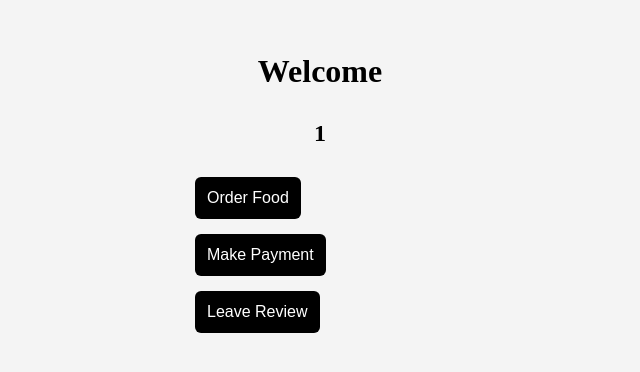
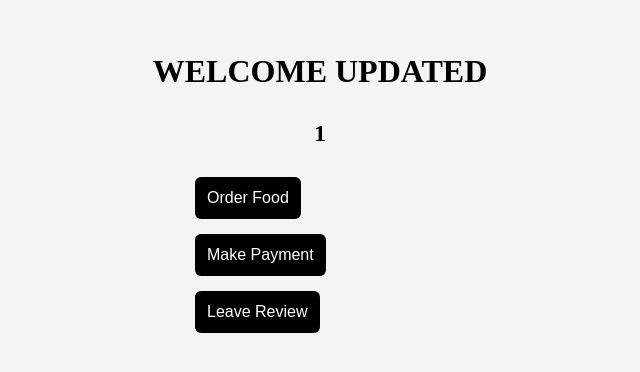
Before and after one commit to archana16ju/hotalmanagement, a Next.js app: page /table/1 in a window 1280 px wide. Shown: the part 246-618 px from the top of the page, without its empty margins (320-960 px from the left). Built offline with nearby package versions, Linux system fonts and the light colour scheme.

Commit message:
Force redeploy test

```diff
--- a/src/app/table/[id]/page.tsx
+++ b/src/app/table/[id]/page.tsx
@@ -19,7 +19,7 @@
       background: '#f4f4f4',
       padding: 20
     }}>
-      <h1 style={{ marginBottom: 10 }}>Welcome</h1>
+     <h1 style={{ marginBottom: 10 }}>WELCOME UPDATED</h1>
       <h2 style={{ marginBottom: 30 }}>{id}</h2>
 
       <div style={{ display: 'flex', flexDirection: 'column', gap: 15, width: 250 }}>
```
